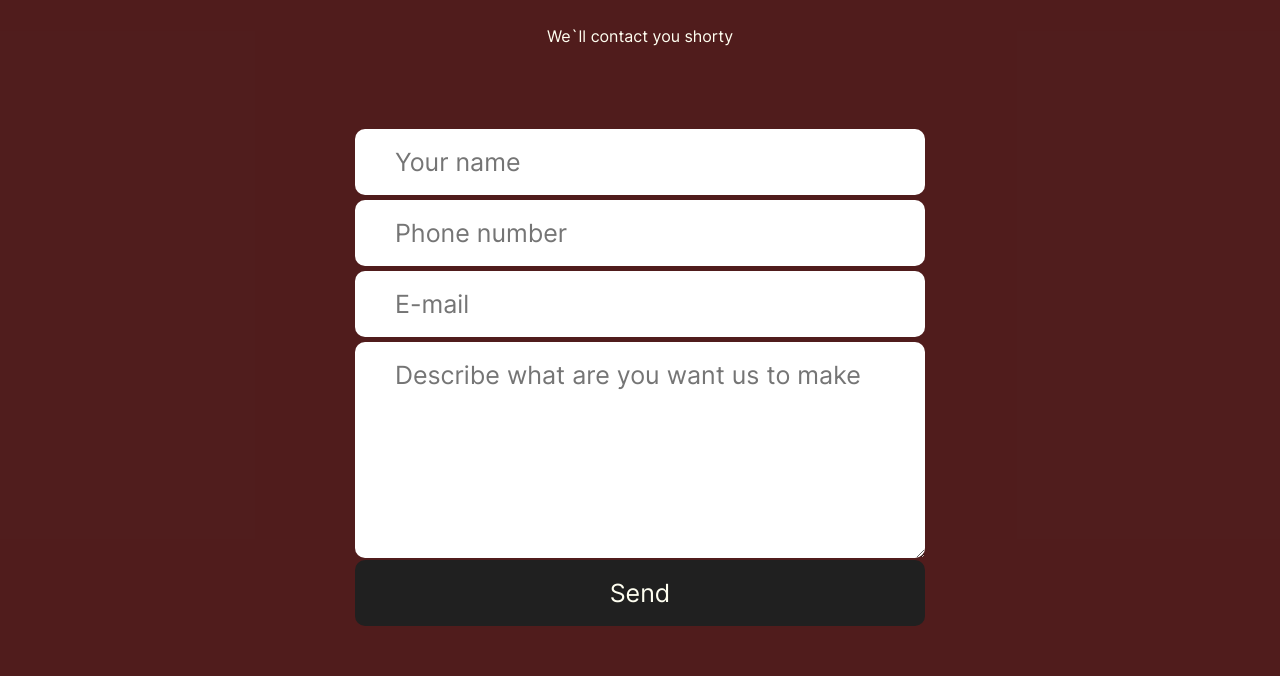
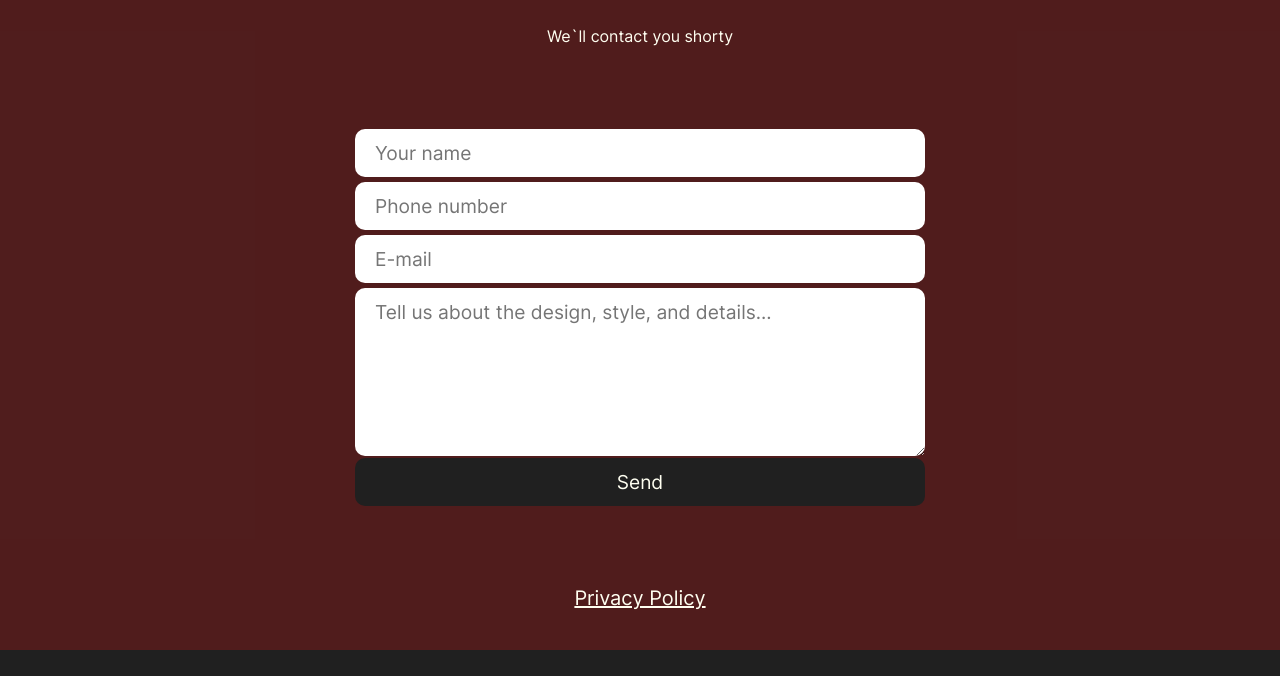
Before and after one commit to GenaPlem/ink_tattoo_next, a Next.js app: page / in a window 1280 px wide. Shown: the part 3780-4456 px from the top of the page. Built offline with nearby package versions, Linux system fonts and the light colour scheme.

Commit message:
Update form styles

```diff
--- a/app/components/consultation/consultation.js
+++ b/app/components/consultation/consultation.js
@@ -38,7 +38,7 @@ export default function Consultation() {
               id="description"
               cols="30"
               rows="6"
-              placeholder="Describe what are you want us to make"
+              placeholder="Tell us about the design, style, and details..."
             ></textarea>
             <input type="submit" value="Send" />
           </form>
--- a/app/components/consultation/consultation.module.css
+++ b/app/components/consultation/consultation.module.css
@@ -28,7 +28,7 @@
 .consultation textarea {
   font-family: Inter, sans-serif;
   width: 100%;
-  padding: 12px 35px;
+  padding: 12px 20px;
   border-radius: 10px;
   border: none;
 }
@@ -57,8 +57,8 @@
 
   .consultation input,
   .consultation textarea {
-    font-size: 25px;
-    padding: 18px 40px;
+    font-size: 1.2rem;
+    padding: 12px 20px;
   }
 
   .consultation form {
```
